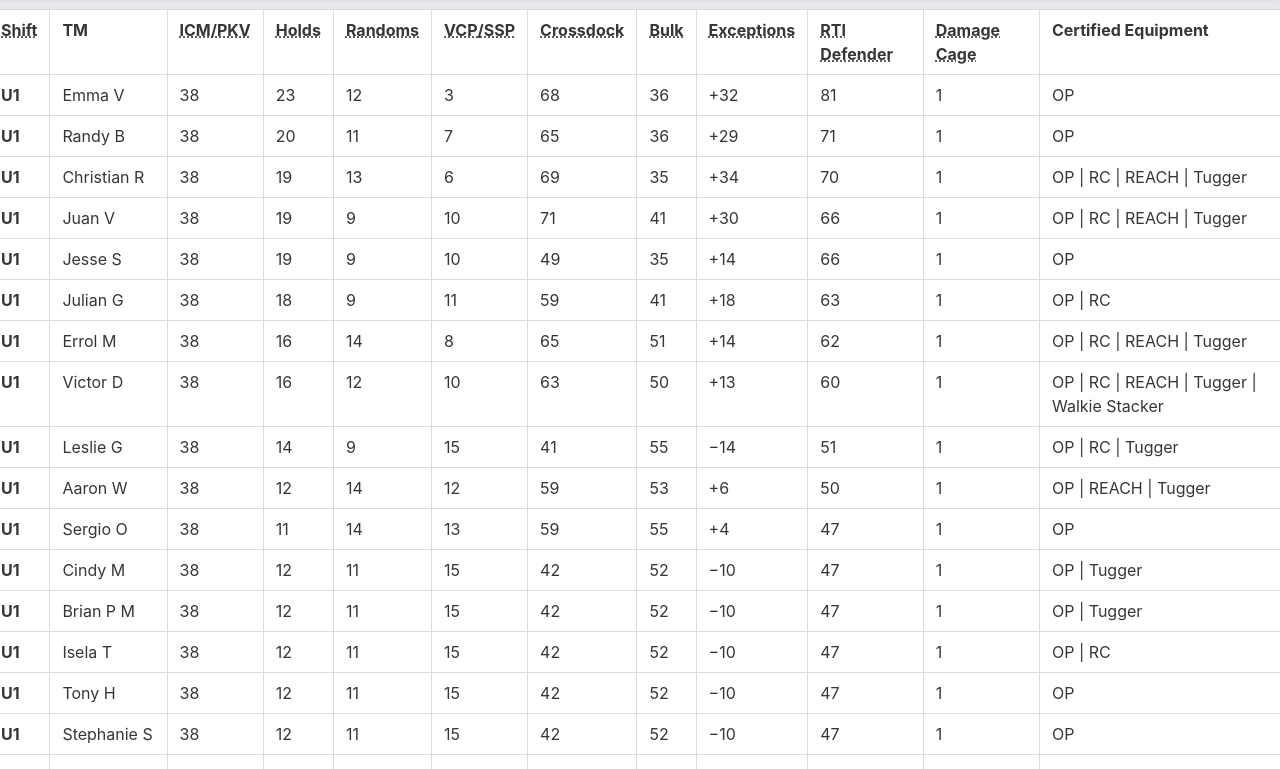
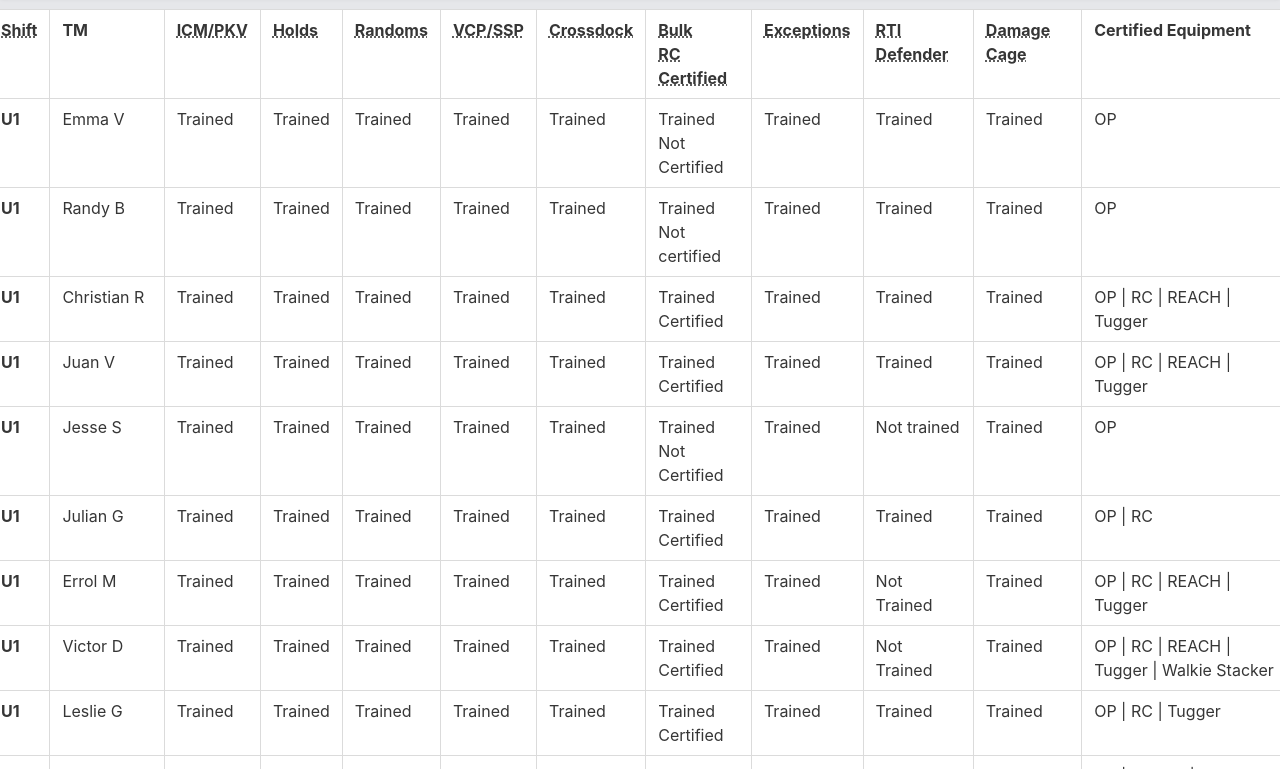
Before and after one commit to lesliefg/icqa-lfg, a plain HTML site: page html/metrics/metrics.html in a window 1280 px wide. Shown: the part 183-952 px from the top of the page. Drawn offline with nearby package versions, Linux system fonts and the light colour scheme.

Commit message:
Update metrics.html

```diff
--- a/html/metrics/metrics.html
+++ b/html/metrics/metrics.html
@@ -109,7 +109,7 @@
                         <th><abbr title="Drawn">Randoms</abbr></th>
                         <th><abbr title="Lost">VCP/SSP</abbr></th>
                         <th><abbr title="Goals for">Crossdock</abbr></th>
-                        <th><abbr title="Goals against">Bulk</abbr></th>
+                        <th><abbr title="Goals against">Bulk</br>RC Certified</abbr></th>
                         <th><abbr title="Goal difference">Exceptions</abbr></th>
                         <th><abbr title="Points">RTI Defender</abbr></th>
                         <th><abbr title="Points">Damage Cage</abbr></th>
@@ -118,255 +118,255 @@
                     </thead>
                     <tbody>
                     <tr>
-                        <th>U1</th>
+                        <th class="row">U1</th>
                         <td>Emma V</td>
-                        <td>38</td>
-                        <td>23</td>
-                        <td>12</td>
-                        <td>3</td>
-                        <td>68</td>
-                        <td>36</td>
-                        <td>+32</td>
-                        <td>81</td>
-                        <td>1</td>
+                        <td>Trained</td>
+                        <td>Trained</td>
+                        <td>Trained</td>
+                        <td>Trained</td>
+                        <td>Trained</td>
+                        <td>Trained<br>Not Certified</td>
+                        <td>Trained</td>
+                        <td>Trained</td>
+                        <td>Trained</td>
                         <td>OP</td>
                     </tr>
                     <tr>
-                        <th>U1</th>
+                        <th class="row">U1</th>
                         <td>Randy B</td>
-                        <td>38</td>
-                        <td>20</td>
-                        <td>11</td>
-                        <td>7</td>
-                        <td>65</td>
-                        <td>36</td>
-                        <td>+29</td>
-                        <td>71</td>
-                        <td>1</td>
+                        <td>Trained</td>
+                        <td>Trained</td>
+                        <td>Trained</td>
+                        <td>Trained</td>
+                        <td>Trained</td>
+                        <td>Trained<br>Not certified</td>
+                        <td>Trained</td>
+                        <td>Trained</td>
+                        <td>Trained</td>
                         <td>OP</td>
                     </tr>
                     <tr>
-                        <th>U1</th>
+                        <th class="row">U1</th>
                         <td>Christian R</td>
-                        <td>38</td>
-                        <td>19</td>
-                        <td>13</td>
-                        <td>6</td>
-                        <td>69</td>
-                        <td>35</td>
-                        <td>+34</td>
-                        <td>70</td>
-                        <td>1</td>
+                        <td>Trained</td>
+                        <td>Trained</td>
+                        <td>Trained</td>
+                        <td>Trained</td>
+                        <td>Trained</td>
+                        <td>Trained<br>Certified</td>
+                        <td>Trained</td>
+                        <td>Trained</td>
+                        <td>Trained</td>
                         <td>OP | RC | REACH | Tugger</td>
                     </tr>
                     <tr>
-                        <th>U1</th>
+                        <th class="row">U1</th>
                         <td>Juan V</td>
-                        <td>38</td>
-                        <td>19</td>
-                        <td>9</td>
-                        <td>10</td>
-                        <td>71</td>
-                        <td>41</td>
-                        <td>+30</td>
-                        <td>66</td>
-                        <td>1</td>
+                        <td>Trained</td>
+                        <td>Trained</td>
+                        <td>Trained</td>
+                        <td>Trained</td>
+                        <td>Trained</td>
+                        <td>Trained<br>Certified</td>
+                        <td>Trained</td>
+                        <td>Trained</td>
+                        <td>Trained</td>
                         <td>OP | RC | REACH | Tugger</td>
                     </tr>
                     <tr>
-                        <th>U1</th>
+                        <th class="row">U1</th>
                         <td>Jesse S</td>
-                        <td>38</td>
-                        <td>19</td>
-                        <td>9</td>
-                        <td>10</td>
-                        <td>49</td>
-                        <td>35</td>
-                        <td>+14</td>
-                        <td>66</td>
-                        <td>1</td>
+                        <td>Trained</td>
+                        <td>Trained</td>
+                        <td>Trained</td>
+                        <td>Trained</td>
+                        <td>Trained</td>
+                        <td>Trained<br>Not Certified</td>
+                        <td>Trained</td>
+                        <td>Not trained</td>
+                        <td>Trained</td>
                         <td>OP</td>
                     </tr>
                     <tr>
-                        <th>U1</th>
+                        <th class="row">U1</th>
                         <td>Julian G</td>
-                        <td>38</td>
-                        <td>18</td>
-                        <td>9</td>
-                        <td>11</td>
-                        <td>59</td>
-                        <td>41</td>
-                        <td>+18</td>
-                        <td>63</td>
-                        <td>1</td>
+                        <td>Trained</td>
+                        <td>Trained</td>
+                        <td>Trained</td>
+                        <td>Trained</td>
+                        <td>Trained</td>
+                        <td>Trained<br>Certified</td>
+                        <td>Trained</td>
+                        <td>Trained</td>
+                        <td>Trained</td>
                         <td>OP | RC</td>
                     </tr>
                     <tr>
-                        <th>U1</th>
+                        <th class="row">U1</th>
                         <td>Errol M</td>
-                        <td>38</td>
-                        <td>16</td>
-                        <td>14</td>
-                        <td>8</td>
-                        <td>65</td>
-                        <td>51</td>
-                        <td>+14</td>
-                        <td>62</td>
-                        <td>1</td>
+                        <td>Trained</td>
+                        <td>Trained</td>
+                        <td>Trained</td>
+                        <td>Trained</td>
+                        <td>Trained</td>
+                        <td>Trained<br>Certified</td>
+                        <td>Trained</td>
+                        <td>Not Trained</td>
+                        <td>Trained</td>
                         <td>OP | RC | REACH | Tugger</td>
                     </tr>
                     <tr>
-                        <th>U1</th>
+                        <th class="row">U1</th>
                         <td>Victor D</td>
-                        <td>38</td>
-                        <td>16</td>
-                        <td>12</td>
-                        <td>10</td>
-                        <td>63</td>
-                        <td>50</td>
-                        <td>+13</td>
-                        <td>60</td>
-                        <td>1</td>
+                        <td>Trained</td>
+                        <td>Trained</td>
+                        <td>Trained</td>
+                        <td>Trained</td>
+                        <td>Trained</td>
+                        <td>Trained<br>Certified</td>
+                        <td>Trained</td>
+                        <td>Not Trained</td>
+                        <td>Trained</td>
                         <td>OP | RC | REACH | Tugger | Walkie Stacker</td>
                     </tr>
                     <tr>
-                        <th>U1</th>
+                        <th class="row">U1</th>
                         <td>Leslie G</td>
-                        <td>38</td>
-                        <td>14</td>
-                        <td>9</td>
-                        <td>15</td>
-                        <td>41</td>
-                        <td>55</td>
-                        <td>−14</td>
-                        <td>51</td>
-                        <td>1</td>
+                        <td>Trained</td>
+                        <td>Trained</td>
+                        <td>Trained</td>
+                        <td>Trained</td>
+                        <td>Trained</td>
+                        <td>Trained<br>Certified</td>
+                        <td>Trained</td>
+                        <td>Trained</td>
+                        <td>Trained</td>
                         <td>OP | RC | Tugger</td>
                     </tr>
                     <tr>
-                        <th>U1</th>
+                        <th class="row">U1</th>
                         <td>Aaron W</td>
-                        <td>38</td>
-                        <td>12</td>
-                        <td>14</td>
-                        <td>12</td>
-                        <td>59</td>
-                        <td>53</td>
-                        <td>+6</td>
-                        <td>50</td>
-                        <td>1</td>
+                        <td>Trained</td>
+                        <td>Trained</td>
+                        <td>Trained</td>
+                        <td>Trained</td>
+                        <td>Trained</td>
+                        <td>Trained<br>Certified</td>
+                        <td>Trained</td>
+                        <td>Trained</td>
+                        <td>Trained</td>
                         <td>OP | REACH | Tugger</td>
                     </tr>
                     <tr>
-                        <th>U1</th>
+                        <th class="row">U1</th>
                         <td>Sergio O</td>
-                        <td>38</td>
-                        <td>11</td>
-                        <td>14</td>
-                        <td>13</td>
-                        <td>59</td>
-                        <td>55</td>
-                        <td>+4</td>
-                        <td>47</td>
-                        <td>1</td>
+                        <td>Trained</td>
+                        <td>Trained</td>
+                        <td>Trained</td>
+                        <td>Trained</td>
+                        <td>Trained</td>
+                        <td>Trained<br>Not Certified</td>
+                        <td>Trained</td>
+                        <td>Trained</td>
+                        <td>Trained</td>
                         <td>OP</td>
                     </tr>
                     <tr>
-                        <th>U1</th>
+                        <th class="row">U1</th>
                         <td>Cindy M</td>
-                        <td>38</td>
-                        <td>12</td>
-                        <td>11</td>
-                        <td>15</td>
-                        <td>42</td>
-                        <td>52</td>
-                        <td>−10</td>
-                        <td>47</td>
-                        <td>1</td>
+                        <td>Trained</td>
+                        <td>Trained</td>
+                        <td>Trained</td>
+                        <td>Trained</td>
+                        <td>Trained</td>
+                        <td>Trained<br>Not Certified</td>
+                        <td>Trained</td>
+                        <td>Trained</td>
+                        <td>Trained</td>
                         <td>OP | Tugger</td>
                     </tr>
                     <tr>
-                        <th>U1</th>
+                        <th class="row">U1</th>
                         <td>Brian P M</td>
-                        <td>38</td>
-                        <td>12</td>
-                        <td>11</td>
-                        <td>15</td>
-                        <td>42</td>
-                        <td>52</td>
-                        <td>−10</td>
-                        <td>47</td>
-                        <td>1</td>
+                        <td>Trained</td>
+                        <td>Trained</td>
+                        <td>Trained</td>
+                        <td>Trained</td>
+                        <td>Trained</td>
+                        <td>Trained<br>Not Certified</td>
+                        <td>Trained</td>
+                        <td>Trained</td>
+                        <td>Trained</td>
                         <td>OP | Tugger</td>
                     </tr>
                     <tr>
-                        <th>U1</th>
+                        <th class="row">U1</th>
                         <td>Isela T</td>
-                        <td>38</td>
-                        <td>12</td>
-                        <td>11</td>
-                        <td>15</td>
-                        <td>42</td>
-                        <td>52</td>
-                        <td>−10</td>
-                        <td>47</td>
-                        <td>1</td>
+                        <td>Trained</td>
+                        <td>Trained</td>
+                        <td>Trained</td>
+                        <td>Trained</td>
+                        <td>Trained</td>
+                        <td>Trained<br>Certified</td>
+                        <td>Trained</td>
+                        <td>Trained</td>
+                        <td>Trained</td>
                         <td>OP | RC</td>
                     </tr>
                     <tr>
-                        <th>U1</th>
+                        <th class="row">U1</th>
                         <td>Tony H</td>
-                        <td>38</td>
-                        <td>12</td>
-                        <td>11</td>
-                        <td>15</td>
-                        <td>42</td>
-                        <td>52</td>
-                        <td>−10</td>
-                        <td>47</td>
-                        <td>1</td>
-                        <td>OP</td>
+                        <td>Trained</td>
+                        <td>Trained</td>
+                        <td>Trained</td>
+                        <td>Trained</td>
+                        <td>Trained</td>
+                        <td>Trained<br>Certified</td>
+                        <td>Trained</td>
+                        <td>Not Trained</td>
+                        <td>Trained</td>
+                        <td>OP | RC | REACH</td>
                     </tr>
                     <tr>
-                        <th>U1</th>
+                        <th class="row">U1</th>
                         <td>Stephanie S</td>
-                        <td>38</td>
-                        <td>12</td>
-                        <td>11</td>
-                        <td>15</td>
-                        <td>42</td>
-                        <td>52</td>
-                        <td>−10</td>
-                        <td>47</td>
-                        <td>1</td>
-                        <td>OP</td>
+                        <td>Trained</td>
+                        <td>Trained</td>
+                        <td>Trained</td>
+                        <td>Trained</td>
+                        <td>Trained</td>
+                        <td>Trained<br>Not Certified</td>
+                        <td>Trained</td>
+                        <td>Trained</td>
+                        <td>Trained</td>
+                        <td>OP | Tugger</td>
                     </tr>
                     <tr>
-                        <th>U1</th>
+                        <th class="row">U1</th>
                         <td>Anallely B</td>
-                        <td>38</td>
-                        <td>12</td>
-                        <td>11</td>
-                        <td>15</td>
-                        <td>42</td>
-                        <td>52</td>
-                        <td>−10</td>
-                        <td>47</td>
-                        <td>1</td>
-                        <td>OP</td>
+                        <td>Trained</td>
+                        <td>Trained</td>
+                        <td>Trained</td>
+                        <td>Trained</td>
+                        <td>Trained</td>
+                        <td>Trained<br>Not Certified</td>
+                        <td>Trained</td>
+                        <td>Trained</td>
+                        <td>Trained</td>
+                        <td>OP | REACH</td>
                     </tr>
                     <tr>
-                        <th>U1</th>
+                        <th class="row">U1</th>
                         <td>Jacqueline C</td>
-                        <td>38</td>
-                        <td>12</td>
-                        <td>11</td>
-                        <td>15</td>
-                        <td>42</td>
-                        <td>52</td>
-                        <td>−10</td>
-                        <td>47</td>
-                        <td>1</td>
+                        <td>Trained</td>
+                        <td>Trained</td>
+                        <td>Trained</td>
+                        <td>Trained</td>
+                        <td>Trained</td>
+                        <td>Trained<br>Not Certified</td>
+                        <td>Trained</td>
+                        <td>Trained</td>
+                        <td>Trained</td>
                         <td>OP</td>
                     </tr>
                     </tbody>
```
